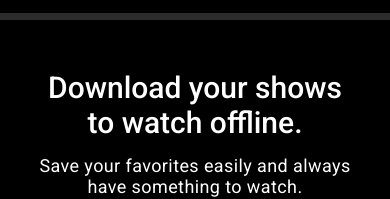
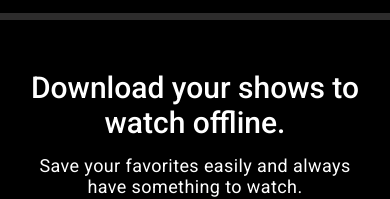
Before and after one commit to Ahiamata-Gabriel/react-netflix-clone, a React (Create React App) app: page / in a window 390 px wide. Shown: the part 893-1092 px from the top of the page. Built offline with nearby package versions, Linux system fonts and the light colour scheme; the HTML template or start-up script is replaced by a standard one.

Commit message:
minor changes

```diff
--- a/src/App.css
+++ b/src/App.css
@@ -100,7 +100,7 @@ body {
   font-size: 2.5rem;
   letter-spacing: 0.2px;
   font-weight: 500;
-  outline: none;
+  border: none;
 }
 
 .Input--btn:hover {
--- a/src/Querries.css
+++ b/src/Querries.css
@@ -310,7 +310,7 @@
 @media (max-width: 450px) {
   .First-h1,
   .Second-h1 {
-    padding: 0 2rem;
+    padding: 0;
   }
   .Input {
     width: 350px;
```
